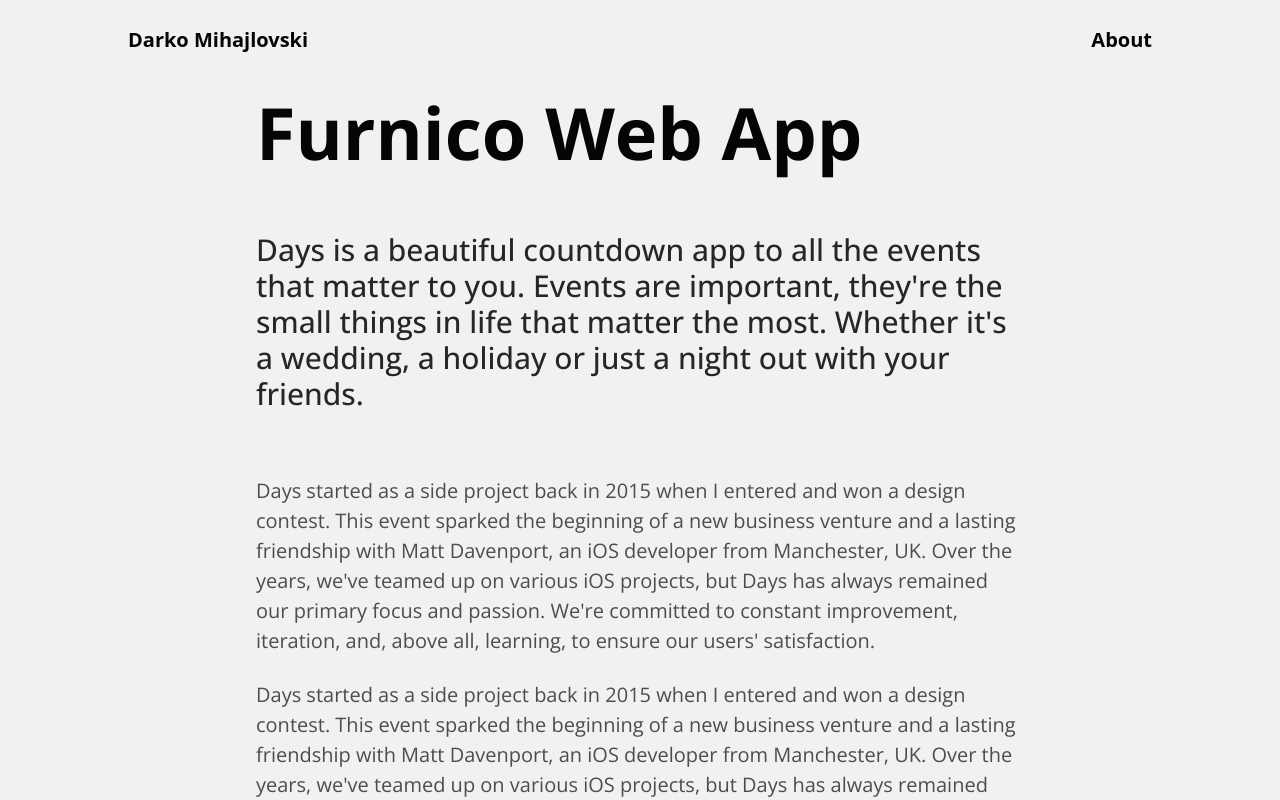
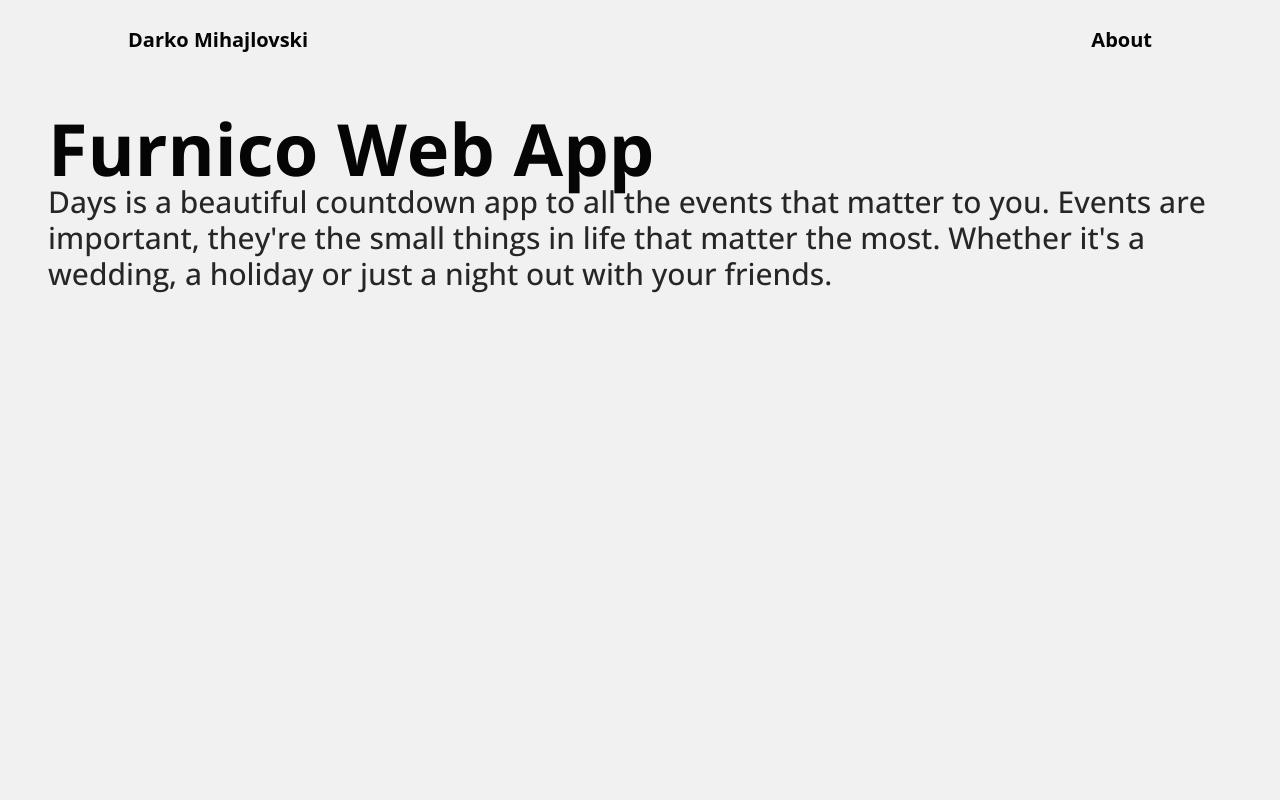
Before and after one commit to DarkoM996/nextjs-pagerouter-portfolio, a Next.js app: page /projects/furnico in a window 1280 px wide. Shown: the top 800 px of the page. Built offline with nearby package versions, Linux system fonts and the light colour scheme.

Commit message:
changing some of the written code

```diff
--- /dev/null
+++ b/pages/components/FurnicoHero.jsx
@@ -0,0 +1,19 @@
+import React from "react";
+
+const FurnicoHero = () => {
+  return (
+    <div className="max-w-screen-xl mx-auto w-full min-h-screen relative px-6 py-4">
+      <h1 className="text-5xl md:text-6xl lg:text-7xl font-bold">
+        Furnico Web App
+      </h1>
+      <h3 className="text-2xl md:text-3xl font-medium text-primary_backgroundDarkerColor-600">
+        Days is a beautiful countdown app to all the events that matter to you.
+        Events are important, they're the small things in life that matter the
+        most. Whether it's a wedding, a holiday or just a night out with your
+        friends.
+      </h3>
+    </div>
+  );
+};
+
+export default FurnicoHero;
--- /dev/null
+++ b/pages/components/FurnicoText.jsx
@@ -0,0 +1,7 @@
+import React from "react";
+
+const FurnicoText = () => {
+  return <div>FurnicoText</div>;
+};
+
+export default FurnicoText;
--- a/pages/projects/furnico.js
+++ b/pages/projects/furnico.js
@@ -11,23 +11,13 @@ import picture7 from "../../public/images/furniturewebsite-featured-pic-2.5.jpg"
 import Image from "next/image";
 import Link from "next/link";
 import Footer from "../components/Footer";
+import FurnicoHero from "../components/FurnicoHero";
 
 const furnico = () => {
   return (
     <>
       <div className="max-w-screen-xl mx-auto w-full min-h-screen relative px-6 py-4">
-        {/* Hero Section */}
-        <div className="max-w-screen-md mx-auto w-full h-full flex flex-col justify-center items-start gap-6 md:gap-10 lg:gap-16">
-          <h1 className="text-5xl md:text-6xl lg:text-7xl font-bold">
-            Furnico Web App
-          </h1>
-          <h3 className="text-2xl md:text-3xl font-medium text-primary_backgroundDarkerColor-600">
-            Days is a beautiful countdown app to all the events that matter to
-            you. Events are important, they're the small things in life that
-            matter the most. Whether it's a wedding, a holiday or just a night
-            out with your friends.
-          </h3>
-        </div>
+        <FurnicoHero />
         {/* Paragraphs explaining stuff */}
         <div className="max-w-screen-md mx-auto w-full h-full flex flex-col justify-center items-start gap-6 py-16">
           <p className="text-xl leading-normal text-primary_customGray-900 ">
```
